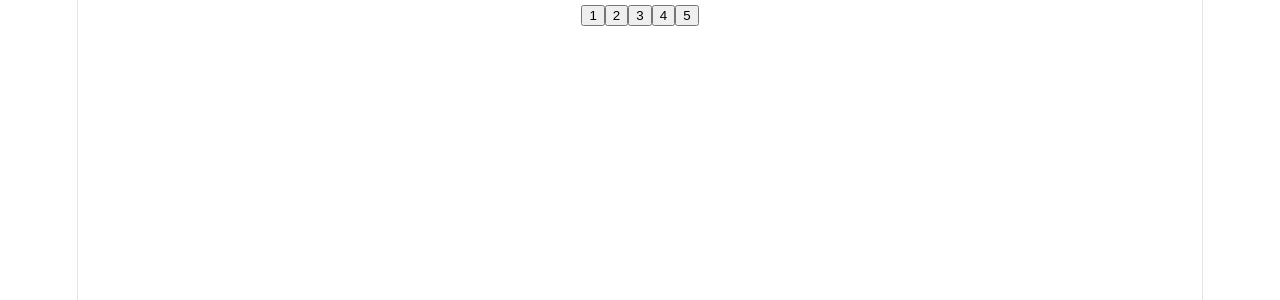
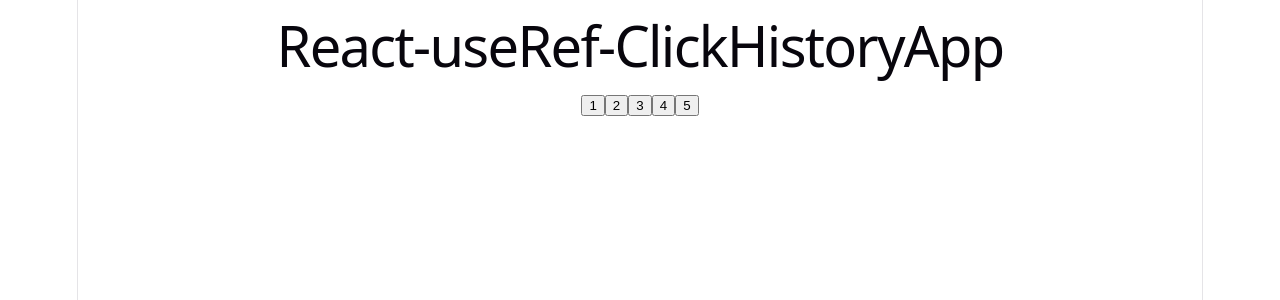
Before and after one commit to TakaDev1/React-useRef-ClickHistoryApp, a React (Vite) app: page / in a window 1280 px wide. Shown: the top 300 px of the page. Built offline with nearby package versions, Linux system fonts and the light colour scheme.

Commit message:
refactor: Summarize App Component

```diff
--- a/src/App.tsx
+++ b/src/App.tsx
@@ -4,7 +4,10 @@
 function App() {
   return (
     <>
-      <HandlePreviousButton />
+      <div className="min-h-screen flex items-center justify-center flex-col bg-gray-700">
+        <h1>React-useRef-ClickHistoryApp</h1>
+        <HandlePreviousButton />
+      </div>
     </>
   );
 }
```
